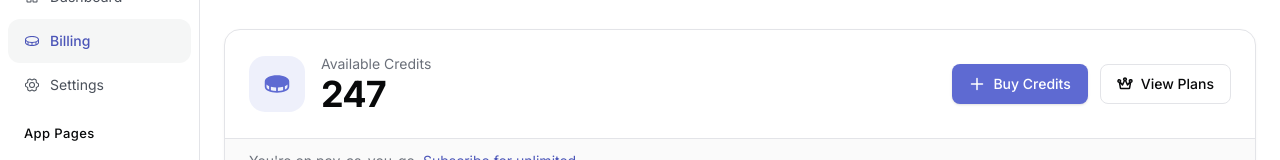
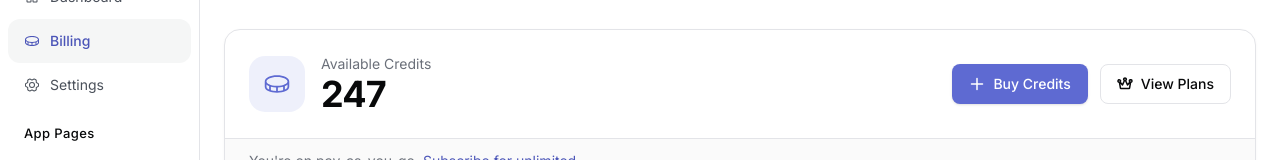
Before and after one commit to louischoleski/leadeasygen-app, a React (Vite) app: page /billing in a window 1280 px wide. Shown: the part 140-300 px from the top of the page. Built offline with nearby package versions, Linux system fonts and the light colour scheme.

Commit message:
style: use outline coin icon consistently

```diff
--- a/src/pages/Billing.tsx
+++ b/src/pages/Billing.tsx
@@ -272,7 +272,7 @@ export default function Billing() {
         <div className="flex flex-col gap-6 p-6 md:flex-row md:items-center md:justify-between">
           <div className="flex items-center gap-4">
             <div className="flex h-14 w-14 items-center justify-center rounded-xl bg-primary/10">
-              <Coin className="h-7 w-7 text-primary" weight="fill" aria-hidden="true" />
+              <Coin className="h-7 w-7 text-primary" aria-hidden="true" />
             </div>
             <div>
               <p className="text-sm text-ink-subtle">Available Credits</p>
--- a/src/pages/Dashboard.tsx
+++ b/src/pages/Dashboard.tsx
@@ -44,7 +44,7 @@ export default function Dashboard() {
       <div className="flex flex-wrap items-center justify-between gap-4">
         <div className="flex items-center gap-3">
           <div className="flex h-10 w-10 items-center justify-center rounded-lg bg-primary/10">
-            <Coin className="h-5 w-5 text-primary" weight="fill" aria-hidden="true" />
+            <Coin className="h-5 w-5 text-primary" aria-hidden="true" />
           </div>
           <div>
             <p className="text-sm text-ink-subtle">Available Credits</p>
```
